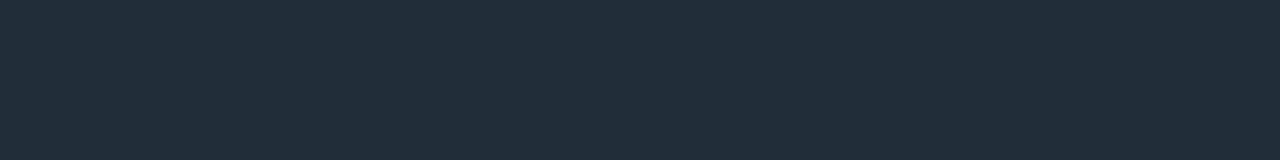
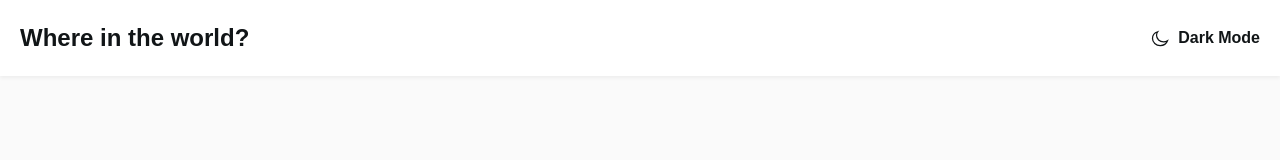
Before and after one commit to ammoriddin/countries, a plain HTML site: page index.html in a window 1280 px wide. Drawn offline with Linux system fonts and the light colour scheme.

Commit message:
Add site-header

```diff
--- a/css/styles.css
+++ b/css/styles.css
@@ -89,6 +89,51 @@ ul {
 }
 
 
+/* Site Header */
+.site-header {
+  padding-top: 24px;
+  padding-bottom: 24px;
+  background-color: var(--element-bg);
+  background-color: var(--element-bg);
+  box-shadow: 0px 2px 4px rgba(0, 0, 0, 0.0562443);
+  white-space: nowrap;
+}
+
+.site-header-container {
+  display: flex;
+  justify-content: space-between;
+  align-items: center;
+}
+
+.site-header-logo {
+  font-size: 24px;
+  font-weight: 800;
+  line-height: normal;
+  color: var(--text-color);
+}
+
+.site-header-theme-toggler {
+  padding: 0;
+  border: 0;
+  background-color: transparent;
+  cursor: pointer;
+}
+
+.site-header-theme-toggler-inner {
+  display: flex;
+  align-items: center;
+  color: var(--text-color);
+}
+
+.site-header-theme-toggler-text {
+  margin-left: 8px;
+  font-size: 16px;
+  font-weight: 600;
+  line-height: 22px;
+}
+
+
+
 
 @media
 only screen and (-webkit-min-device-pixel-ratio: 2),
--- a/index.html
+++ b/index.html
@@ -10,9 +10,21 @@
   <link rel="stylesheet" href="css/normalize.css">
   <link rel="stylesheet" href="css/styles.css">
 </head>
-<body class="dark-mode">
+<body>
 
-
+    <!-- Site Header -->
+    <header class="site-header">
+      <div class="site-header-container container">
+        <a class="site-header-logo" href="#">Where in the world?</a>
+        <button class="site-header-theme-toggler" type="button">
+          <span class="site-header-theme-toggler-inner">
+            <svg xmlns="http://www.w3.org/2000/svg" width="20" height="20"><path fill="#fff" fill-rule="evenodd" stroke="currentColor" stroke-width="1.25" d="M13.553 13.815c-3.884 0-7.034-2.887-7.034-6.447 0-1.343.448-2.586 1.212-3.618-3.04.945-5.231 3.581-5.231 6.688 0 3.9 3.45 7.062 7.704 7.062 3.389 0 6.266-2.007 7.296-4.796a7.458 7.458 0 0 1-3.947 1.111Z" clip-rule="evenodd"/></svg>
+            <span class="site-header-theme-toggler-text">Dark Mode</span>
+          </span>
+        </button>
+      </div>
+    </header>
+    <!-- /Site Header -->
 
   <script src="js/main.js"></script>
 </body>
```
Also changed, not shown: img/moon.svg (added).
